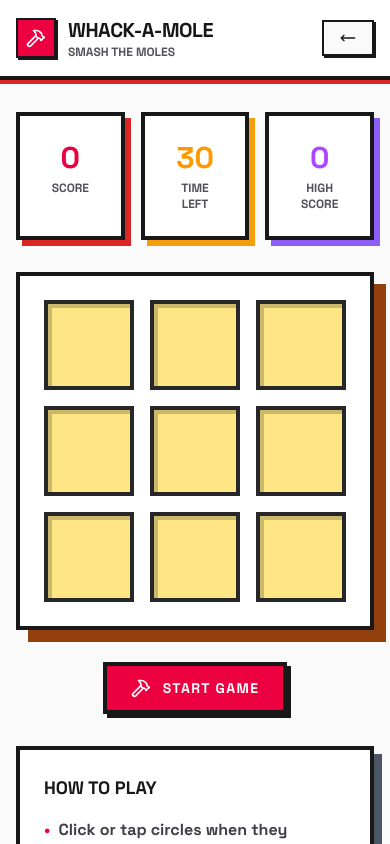
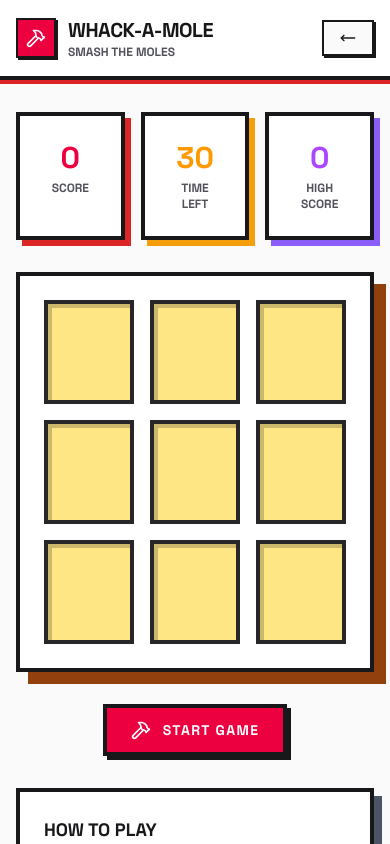
Before and after one commit to pondz1/portfolio, a Next.js app: page /games/whack-a-mole in a window 390 px wide. Shown: the top 844 px of the page. Built offline with nearby package versions, Linux system fonts and the light colour scheme.

Commit message:
fix: set Game Grid to fixed h-[400px]
- Removed aspect-square to allow fixed height
- Set game grid container to h-[400px] with flex center
- Grid fills the 400px height
- Maintains 3x3 layout with responsive gaps

```diff
--- a/src/app/games/whack-a-mole/page.tsx
+++ b/src/app/games/whack-a-mole/page.tsx
@@ -113,15 +113,15 @@ export default function WhackAMole() {
         </div>
 
         {/* Game Grid */}
-        <NeoBlock shadowClass="shadow-[12px_12px_0_0_#92400E]" className="bg-amber-100 dark:bg-zinc-900 p-6 md:p-8 mb-8">
-          <div className="grid grid-cols-3 gap-4 md:gap-6">
+        <NeoBlock shadowClass="shadow-[12px_12px_0_0_#92400E]" className="bg-amber-100 dark:bg-zinc-900 p-6 md:p-8 mb-8 h-[400px] flex items-center justify-center">
+          <div className="grid grid-cols-3 gap-4 md:gap-6 w-full h-full">
             {moles.map((hasMole, index) => (
                <button
                 key={index}
                 onClick={(e) => whackMole(e, index)}
                 disabled={!gameActive || !hasMole}
                  className={`
-                  aspect-square border-4 border-zinc-800 dark:border-zinc-600
+                  border-4 border-zinc-800 dark:border-zinc-600
                   flex items-center justify-center
                   transition-all duration-100 cursor-pointer
                   touch-manipulation
```
